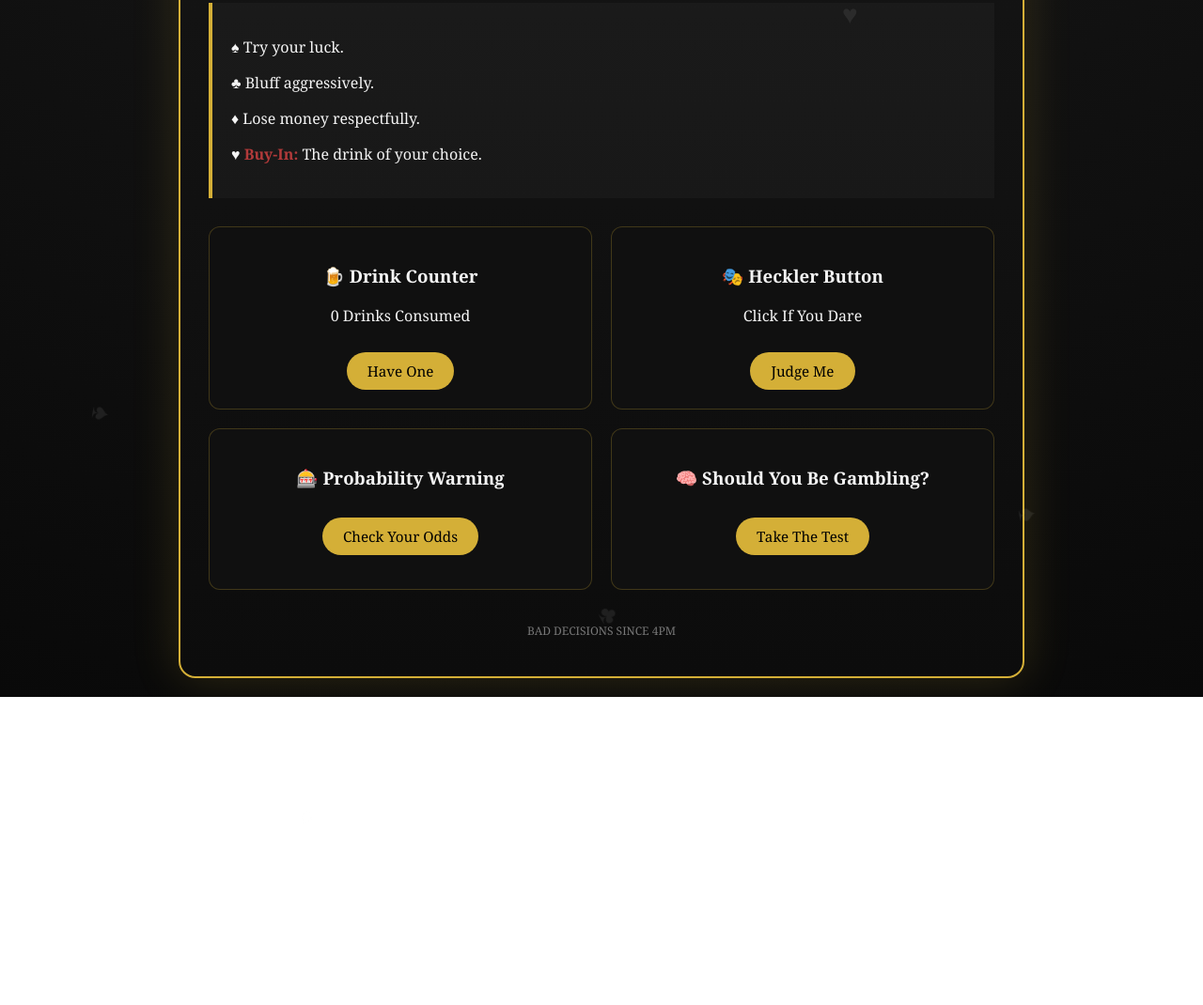
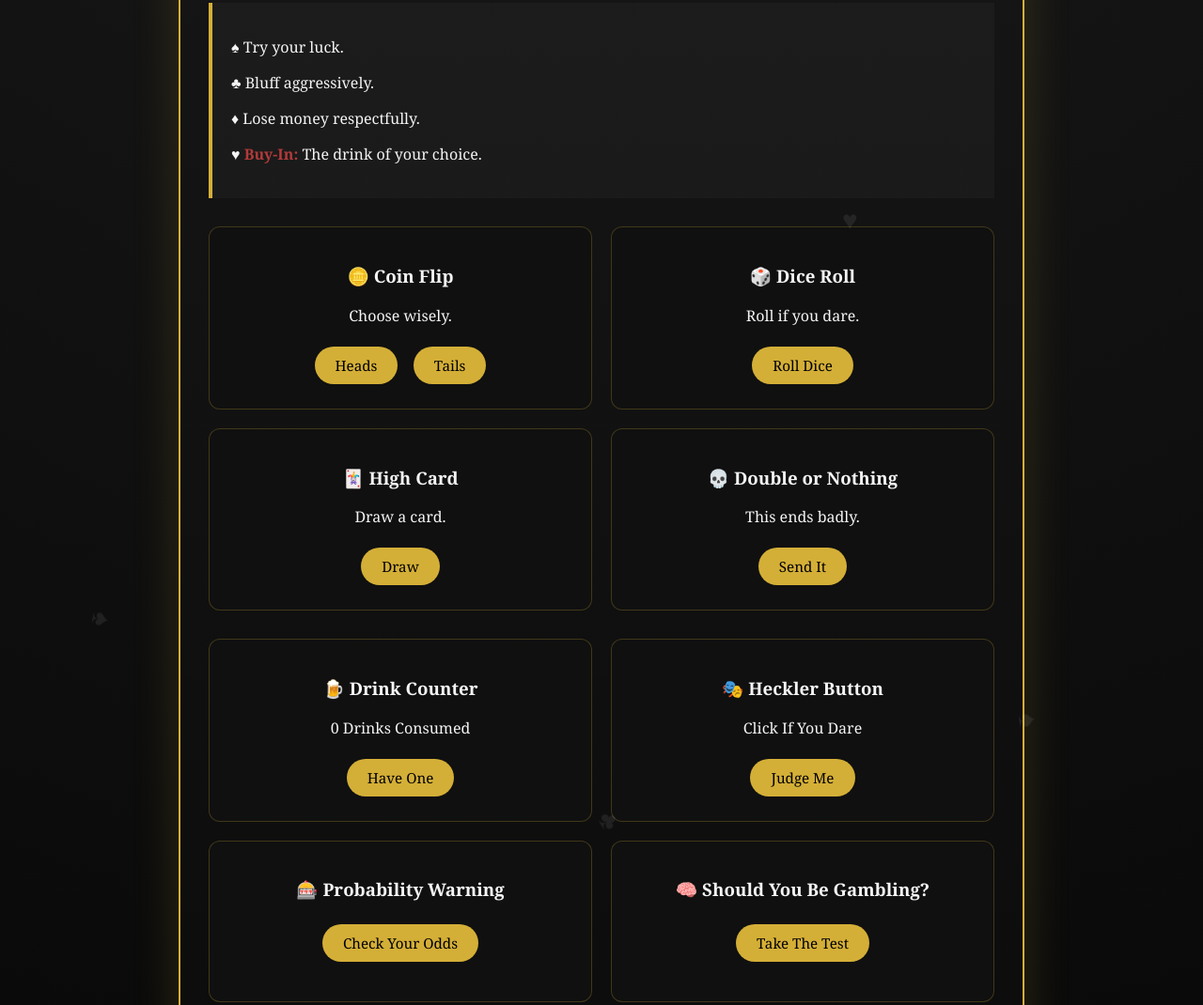
Before and after one commit to RoryR99/FackinBeverage, a plain HTML site: page index.html in a window 1280 px wide. Shown: the part 715-1785 px from the top of the page at 94% size. Before the commit the page ends 1457 px from the top, so only its background shows below. Drawn offline with Linux system fonts and the light colour scheme.

Commit message:
Implement interactive gambling games in index.html
Added interactive gambling games including Coin Flip, Dice Roll, High Card, and Double or Nothing.

```diff
--- a/index.html
+++ b/index.html
@@ -198,6 +198,10 @@ button:hover {
     text-align:center;
 }
 
+.panel button {
+    margin: 6px;
+}
+
 /* FOOTER */
 footer {
     text-align:center;
@@ -258,6 +262,33 @@ footer {
 <p>♣ Bluff aggressively.</p>
 <p>♦ Lose money respectfully.</p>
 <p>♥ <strong>Buy-In:</strong> The drink of your choice.</p>
+</div>
+
+<div class="interactive">
+    <div class="panel">
+        <h3>🪙 Coin Flip</h3>
+        <p id="coinResult">Choose wisely.</p>
+        <button onclick="coinFlip('Heads')">Heads</button>
+        <button onclick="coinFlip('Tails')">Tails</button>
+    </div>
+
+    <div class="panel">
+        <h3>🎲 Dice Roll</h3>
+        <p id="diceResult">Roll if you dare.</p>
+        <button onclick="rollDice()">Roll Dice</button>
+    </div>
+
+    <div class="panel">
+        <h3>🃏 High Card</h3>
+        <p id="cardResult">Draw a card.</p>
+        <button onclick="drawCard()">Draw</button>
+    </div>
+
+    <div class="panel">
+        <h3>💀 Double or Nothing</h3>
+        <p id="doubleResult">This ends badly.</p>
+        <button onclick="doubleOrNothing()">Send It</button>
+    </div>
 </div>
 
 <div class="interactive">
@@ -356,6 +387,44 @@ function quiz(){
         ?"❌ Absolutely Not."
         :"✅ Still No, But Have Fun.";
 }
+/* GAMBLING GAMES */
+
+/* COIN FLIP */
+function coinFlip(choice){
+    const result = Math.random() > 0.5 ? "Heads" : "Tails";
+    document.getElementById("coinResult").textContent =
+        result === choice
+        ? "✅ You won. Don’t get cocky."
+        : "❌ You lost. Obviously.";
+}
+
+/* DICE */
+function rollDice(){
+    const roll = Math.floor(Math.random() * 6) + 1;
+    document.getElementById("diceResult").textContent =
+        roll >= 4
+        ? `🎉 You rolled a ${roll}. Acceptable.`
+        : `💸 You rolled a ${roll}. Embarrassing.`;
+}
+
+/* HIGH CARD */
+function drawCard(){
+    const cards = ["2","3","4","5","6","7","8","9","10","J","Q","K","A"];
+    const card = cards[Math.floor(Math.random() * cards.length)];
+    document.getElementById("cardResult").textContent =
+        ["K","A","Q","J"].includes(card)
+        ? `🃏 You drew ${card}. Respect.`
+        : `🪦 You drew ${card}. Fold.`;
+}
+
+/* DOUBLE OR NOTHING */
+function doubleOrNothing(){
+    document.getElementById("doubleResult").textContent =
+        Math.random() > 0.5
+        ? "🔥 You doubled up. Legend."
+        : "💀 You lost everything. As expected.";
+}
+
 </script>
 
 </body>
```
